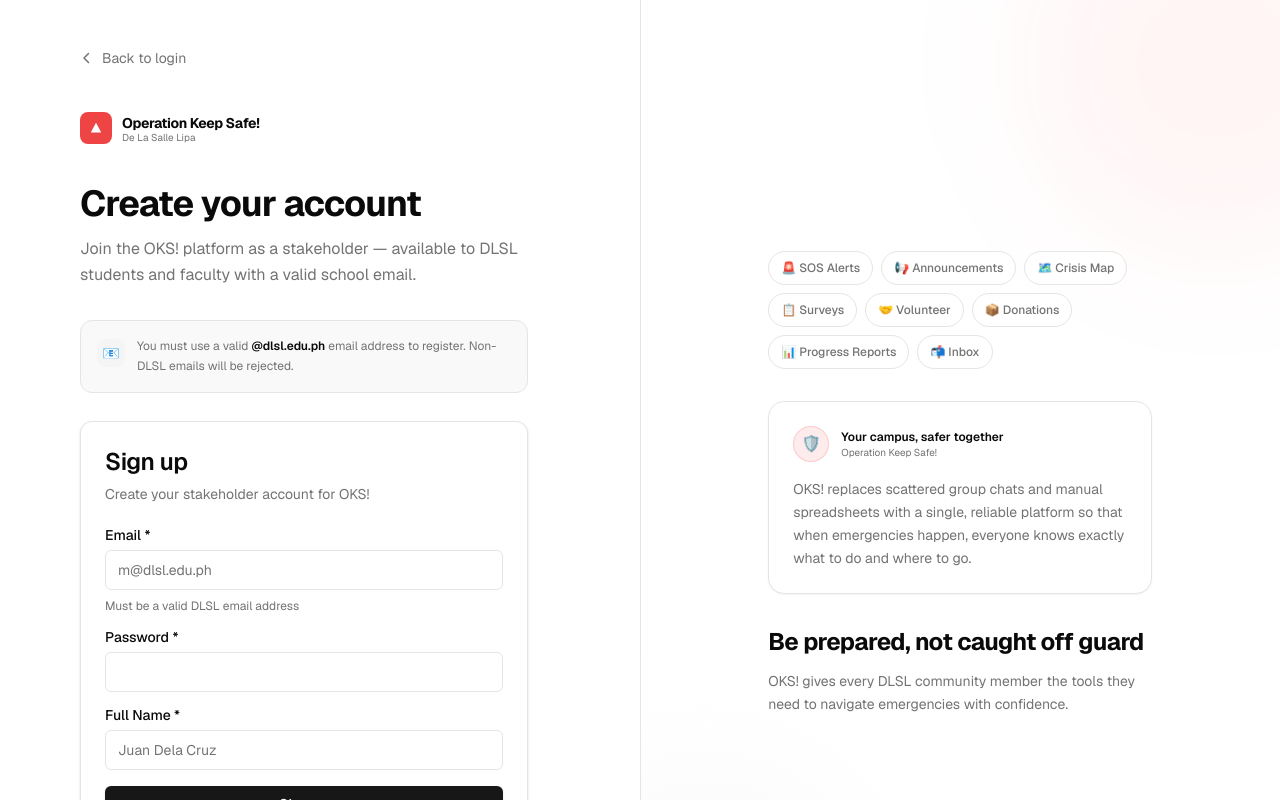
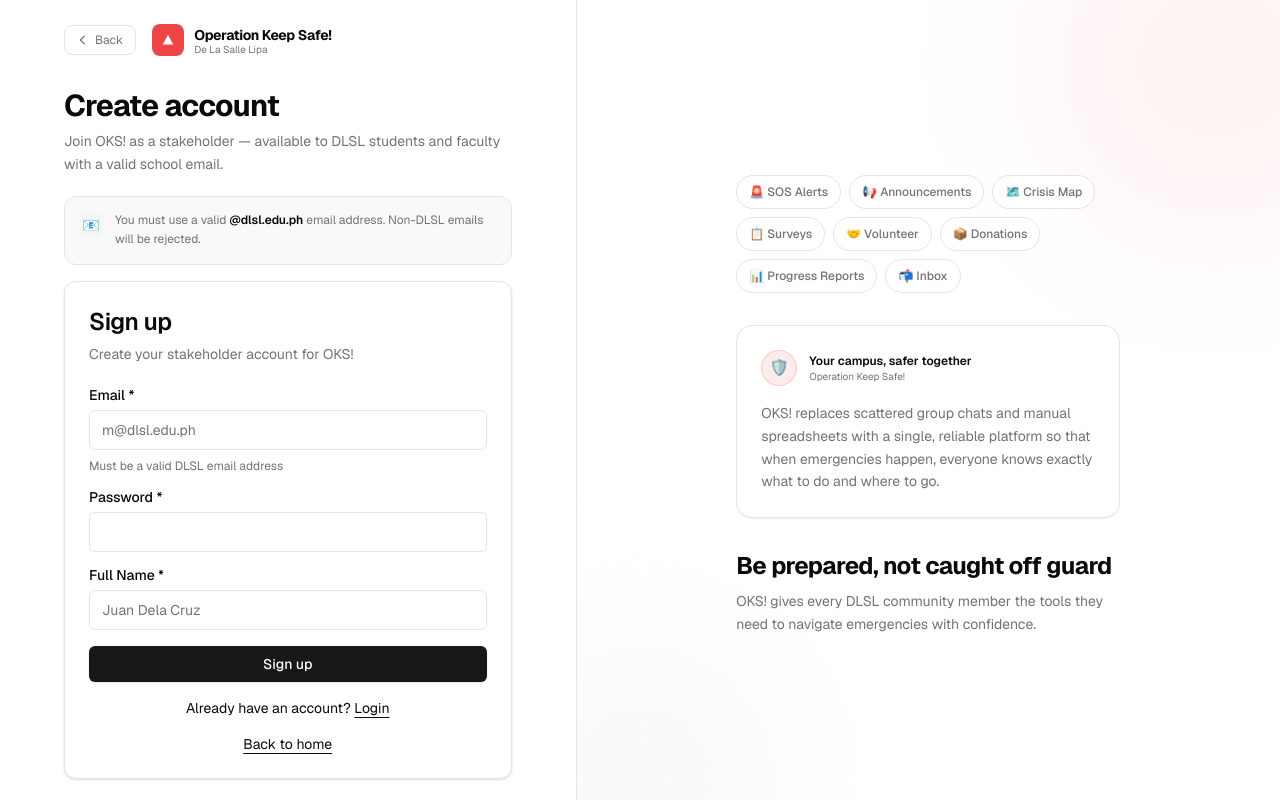
Before and after one commit to luisantonioj/oks, a Next.js app: page /sign-up in a window 1280 px wide. Shown: the top 800 px of the page. Built offline with nearby package versions, Linux system fonts and the light colour scheme; no server answers.

Commit message:
Enhanced UI for Sign-Up Page

```diff
--- a/app/(auth)/sign-up/page.tsx
+++ b/app/(auth)/sign-up/page.tsx
@@ -7,23 +7,22 @@
     <div className="min-h-screen flex bg-background">
 
       {/* ── Left: Form Panel ── */}
-      <div className="flex-1 flex flex-col justify-center px-12 py-12 xl:px-20 overflow-y-auto">
+      <div className="flex-1 flex flex-col overflow-y-auto">
 
-        {/* Back link */}
-        <div className="mb-10">
+        {/* Top row: back button LEFT + logo RIGHT on same horizontal line */}
+        <div className="flex-shrink-0 flex items-center gap-4 px-8 xl:px-16 pt-6 pb-0">
           <Link
             href="/login"
-            className="inline-flex items-center gap-2 text-sm text-muted-foreground hover:text-foreground transition-colors"
+            className="inline-flex items-center gap-1.5 text-xs text-muted-foreground hover:text-foreground transition-colors border border-border bg-background px-3 py-1.5 rounded-lg hover:bg-accent flex-shrink-0"
           >
-            <svg width="14" height="14" viewBox="0 0 14 14" fill="none">
+            <svg width="12" height="12" viewBox="0 0 14 14" fill="none">
               <path d="M8.5 2.5L4 7l4.5 4.5" stroke="currentColor" strokeWidth="1.5" strokeLinecap="round" strokeLinejoin="round" />
             </svg>
-            Back to login
+            Back
           </Link>
-        </div>
 
-        {/* Logo */}
-        <div className="flex items-center gap-2.5 mb-10">
+          {/* Logo — same row as back button */}
+          <div className="flex items-center gap-2.5">
             <div className="w-8 h-8 rounded-lg bg-destructive flex items-center justify-center flex-shrink-0">
               <svg width="14" height="14" viewBox="0 0 16 16" fill="none">
                 <path d="M8 2L14 13H2L8 2Z" fill="white" />
@@ -31,48 +30,49 @@
             </div>
             <div className="leading-none">
               <p className="text-sm font-bold tracking-tight">Operation Keep Safe!</p>
-            <p className="text-[10px] text-muted-foreground font-normal">De La Salle Lipa</p>
+              <p className="text-[10px] text-muted-foreground">De La Salle Lipa</p>
+            </div>
           </div>
         </div>
 
+        {/* Centered form content */}
+        <div className="flex-1 flex items-center justify-center px-8 xl:px-16 py-8">
+          <div className="w-full max-w-md">
+
             {/* Heading */}
-        <div className="mb-8">
-          <h1 className="text-4xl font-bold tracking-tight mb-3">
-            Create your account
-          </h1>
-          <p className="text-muted-foreground text-base leading-relaxed">
-            Join the OKS! platform as a stakeholder — available to DLSL students
-            and faculty with a valid school email.
+            <div className="mb-5">
+              <h1 className="text-3xl font-bold tracking-tight mb-1.5">Create account</h1>
+              <p className="text-muted-foreground text-sm leading-relaxed">
+                Join OKS! as a stakeholder — available to DLSL students and faculty
+                with a valid school email.
               </p>
             </div>
 
-        {/* DLSL email notice */}
-        <div className="flex items-start gap-3 bg-muted/60 border border-border rounded-xl p-4 mb-7 max-w-md">
-          <div className="w-7 h-7 rounded-lg bg-muted flex items-center justify-center flex-shrink-0 mt-0.5 text-sm">
+            {/* DLSL notice */}
+            <div className="flex items-start gap-3 bg-muted/60 border border-border rounded-xl p-3.5 mb-4">
+              <div className="w-6 h-6 rounded-lg bg-muted flex items-center justify-center flex-shrink-0 mt-0.5 text-sm">
                 📧
               </div>
               <p className="text-xs text-muted-foreground leading-relaxed">
                 You must use a valid{" "}
                 <span className="font-semibold text-foreground">@dlsl.edu.ph</span>{" "}
-            email address to register. Non-DLSL emails will be rejected.
+                email address. Non-DLSL emails will be rejected.
               </p>
             </div>
 
             {/* Form */}
-        <div className="w-full max-w-md">
             <SignUpFormEnhanced />
+
+          </div>
         </div>
       </div>
 
       {/* ── Right: Illustration Panel ── */}
-      <div className="hidden lg:flex flex-1 bg-card border-l border-border flex-col items-center justify-center p-12 xl:p-20 relative overflow-hidden">
-        {/* Decorative */}
+      <div className="hidden lg:flex flex-1 bg-card border-l border-border items-center justify-center p-8 xl:p-16 relative overflow-hidden">
         <div className="absolute -top-32 -right-32 w-96 h-96 rounded-full bg-destructive/5 blur-3xl pointer-events-none" />
         <div className="absolute -bottom-32 -left-24 w-80 h-80 rounded-full bg-muted/50 blur-3xl pointer-events-none" />
 
         <div className="relative z-10 w-full max-w-sm">
-
-          {/* Feature pills */}
           <div className="flex flex-wrap gap-2 mb-8">
             {[
               { icon: "🚨", label: "SOS Alerts" },
@@ -92,8 +92,6 @@
               </span>
             ))}
           </div>
-
-          {/* Quote / highlight card */}
           <div className="bg-background border border-border rounded-2xl p-6 mb-8 shadow-sm">
             <div className="flex items-center gap-3 mb-4">
               <div className="w-9 h-9 rounded-full bg-destructive/10 border border-destructive/20 flex items-center justify-center text-base flex-shrink-0">
@@ -110,13 +108,9 @@
               everyone knows exactly what to do and where to go.
             </p>
           </div>
-
-          <h2 className="text-2xl font-bold tracking-tight mb-3">
-            Be prepared, not caught off guard
-          </h2>
+          <h2 className="text-2xl font-bold tracking-tight mb-2">Be prepared, not caught off guard</h2>
           <p className="text-sm text-muted-foreground leading-relaxed">
-            OKS! gives every DLSL community member the tools they need to
-            navigate emergencies with confidence.
+            OKS! gives every DLSL community member the tools they need to navigate emergencies with confidence.
           </p>
         </div>
       </div>
```
Lines whose indentation alone changed are shown as unchanged.
